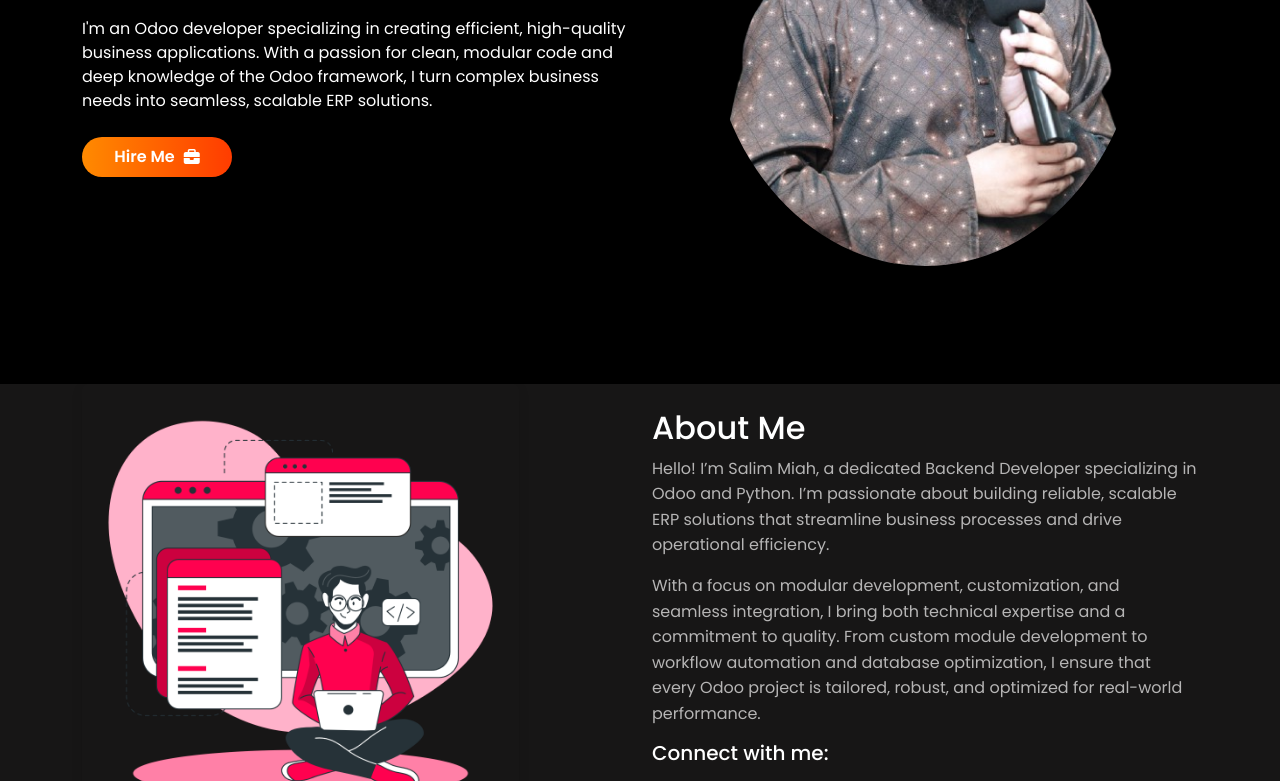
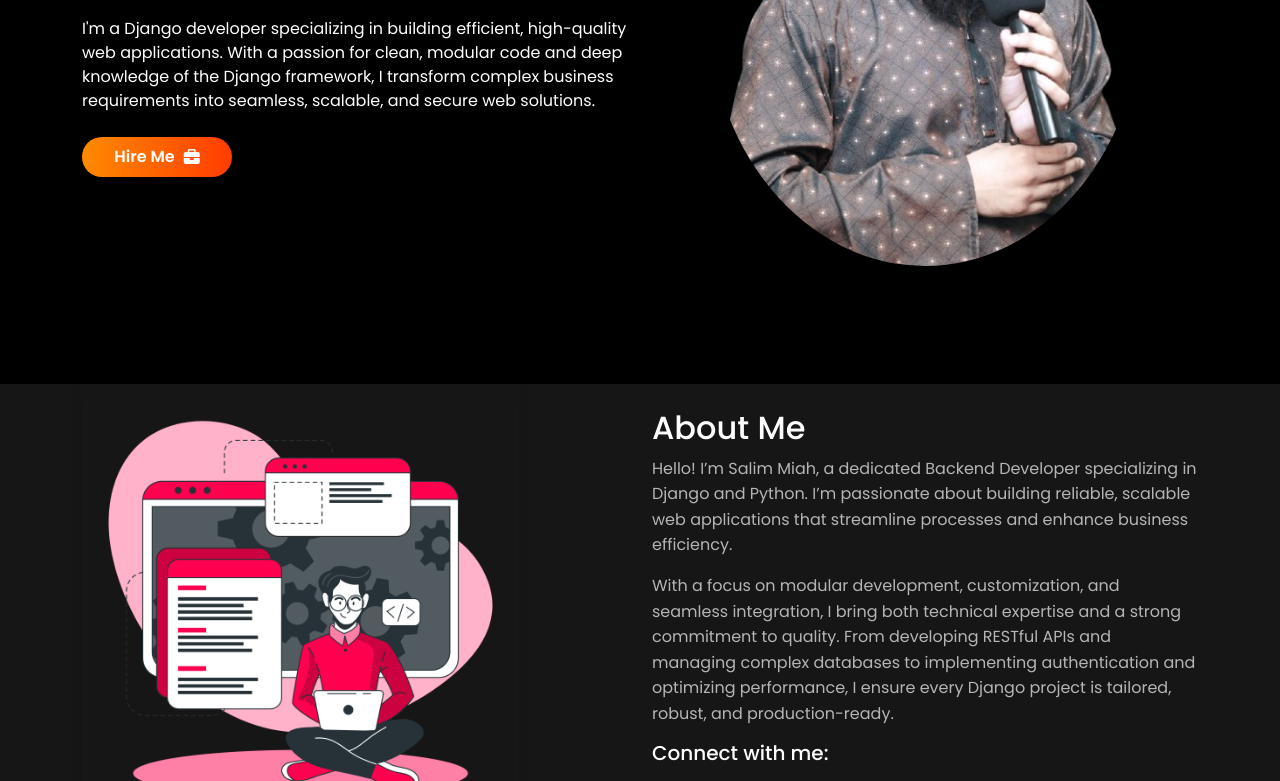
Before and after one commit to salimmleng/salim, a plain HTML site: page index.html in a window 1280 px wide. Shown: the part 311-1092 px from the top of the page. Drawn offline with nearby package versions, Linux system fonts and the light colour scheme.

Commit message:
about section update

```diff
--- a/app.js
+++ b/app.js
@@ -12,7 +12,7 @@ function cancel(){
 
 const texts = [
     "A Python Developer",
-    "An Odoo Developer",
+    "A Django Developer",
     "An Odoo ERP Consultant"
 ]
 
--- a/index.html
+++ b/index.html
@@ -82,8 +82,9 @@
             </div>
             <!-- Description Text -->
             <p data-aos="flip-down" data-aos-duration="1500" data-aos-delay="1100" class="my-4">
-              I'm an Odoo developer specializing in creating efficient, high-quality business applications. With a passion
-              for clean, modular code and deep knowledge of the Odoo framework, I turn complex business needs into seamless, scalable ERP solutions.
+             I'm a Django developer specializing in building efficient, high-quality web applications.
+             With a passion for clean, modular code and deep knowledge of the Django framework,
+            I transform complex business requirements into seamless, scalable, and secure web solutions.
             </p>
             <!-- Hire Me Button -->
             <div data-aos="fade-up" data-aos-duration="1500" data-aos-delay="500">
@@ -116,13 +117,14 @@
             </div>
             <div class="col-md-6 about-content">
               <h2>About Me</h2>
-              <p>Hello! I’m Salim Miah, a dedicated Backend Developer specializing in Odoo and Python.
-               I’m passionate about building reliable, scalable ERP solutions that streamline business
-               processes and drive operational efficiency.</p>
+              <p>Hello! I’m Salim Miah, a dedicated Backend Developer specializing in Django
+              and Python. I’m passionate about building reliable, scalable web applications
+              that streamline processes and enhance business efficiency.</p>
 
-              <p>With a focus on modular development, customization, and seamless integration, I bring both technical expertise and a commitment to quality.
-               From custom module development to workflow automation and database optimization, I ensure that every Odoo project is tailored, robust,
-               and optimized for real-world performance.</p>
+              <p>With a focus on modular development, customization, and seamless integration,
+              I bring both technical expertise and a strong commitment to quality. From
+              developing RESTful APIs and managing complex databases to implementing
+              authentication and optimizing performance, I ensure every Django project is tailored, robust, and production-ready.</p>
 
               <h5 class="text-white">Connect with me:</h5>
               <div class="social-icons">
```
